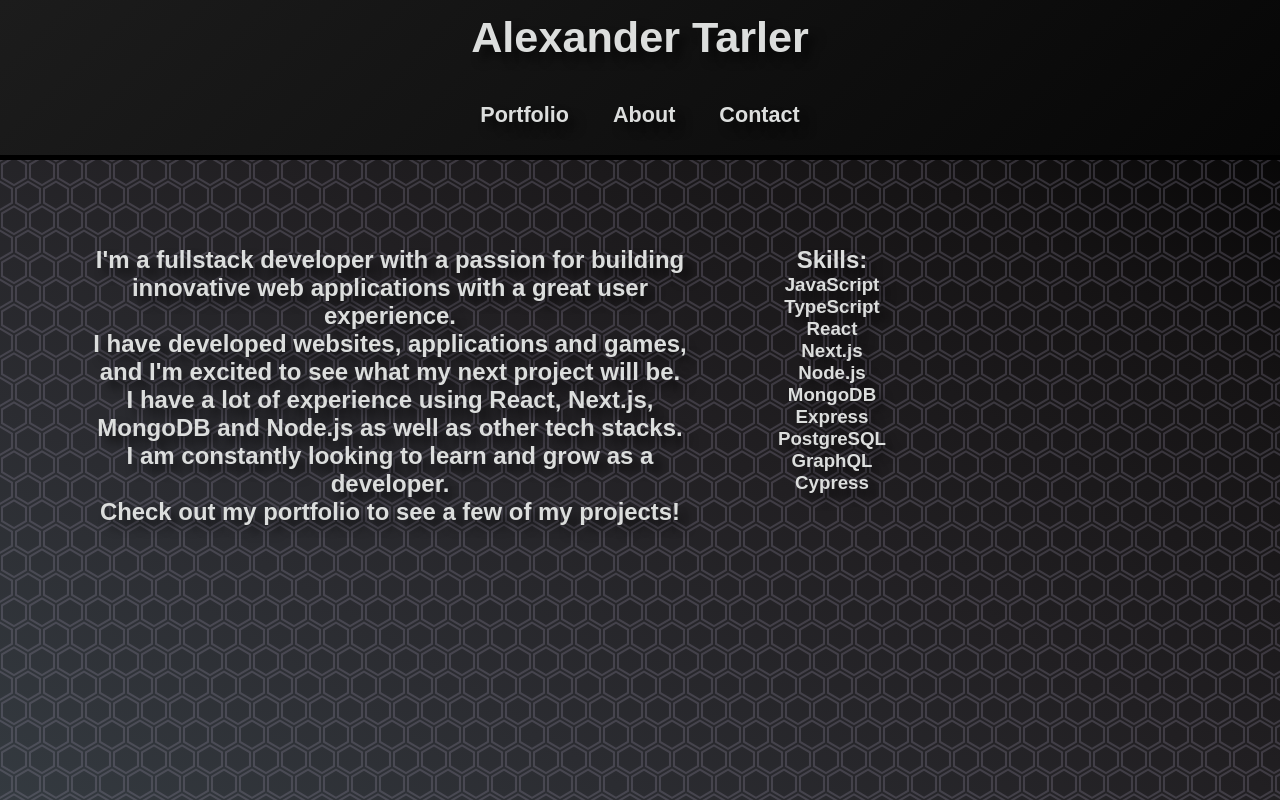
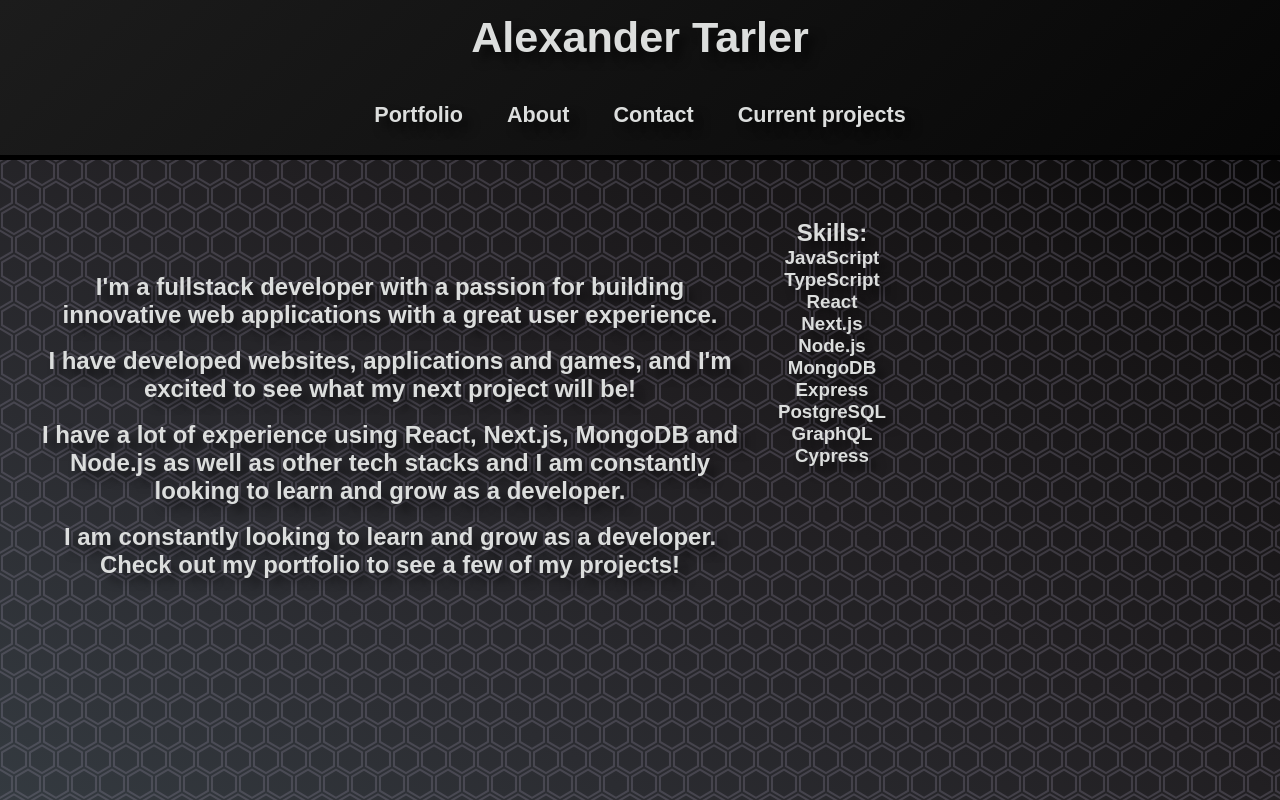
Before and after one commit to AlexanderTarler/Portfolio, a Next.js app: page /about in a window 1280 px wide. Built offline with nearby package versions, Linux system fonts and the light colour scheme.

Commit message:
Had to move the techstacks a bit for the mobile version, also started work on a current-projects-page

```diff
--- a/app/Navbar.tsx
+++ b/app/Navbar.tsx
@@ -8,6 +8,7 @@ const MENU_LIST = [
     { text: "Portfolio", href: "/portfolio" },
     { text: "About", href: "/about" },
     { text: "Contact", href: "/contact" },
+    { text: "Current projects", href: "/current" },
 ];
 const Navbar = () => {
     const [navActive, setNavActive] = useState<any>(null);
--- a/app/about/about.css
+++ b/app/about/about.css
@@ -17,8 +17,8 @@
 
 #tech-stacks {
     margin-top: 20vh;
+    padding-bottom: 5vh;
 }
-
 
 @media only screen and (min-width: 600px) {
     .about {
@@ -41,9 +41,8 @@
     #about-text-box {
         position: relative;
         top: 10vh;
-        text-align: center;
         border: none;
-        width: 50vw;
+        width: 55vw;
         margin-right: 500px;
     }
 
@@ -52,4 +51,9 @@
         bottom: 45vh;
         left: 15vw;
     }
+
+    #tech-stacks {
+        margin-top: 10vh;
+        padding-bottom: 0vh;
+    }
 }
--- a/app/about/page.tsx
+++ b/app/about/page.tsx
@@ -5,15 +5,18 @@ import Link from 'next/link';
 
 
 
-export default function Home() {
+export default function About() {
 
     return (
         <>
             <main className='about'>
                 <div id="about-text-box">
                     <h2>I&apos;m a fullstack developer with a passion for building innovative web applications with a great user experience.</h2>
-                    <h2>I have developed websites, applications and games, and I&apos;m excited to see what my next project will be.</h2>
-                    <h2>I have a lot of experience using React, Next.js, MongoDB and Node.js as well as other tech stacks.</h2>
+                    <br />
+                    <h2>I have developed websites, applications and games, and I&apos;m excited to see what my next project will be!</h2>
+                    <br />
+                    <h2>I have a lot of experience using React, Next.js, MongoDB and Node.js as well as other tech stacks and I am constantly looking to learn and grow as a developer.</h2>
+                    <br />
                     <h2>I am constantly looking to learn and grow as a developer.</h2>
                     <Link href={"/portfolio"}>
                         <h5>Check out my portfolio to see a few of my projects!</h5>
--- a/app/contact/page.tsx
+++ b/app/contact/page.tsx
@@ -2,12 +2,11 @@
 import '../globals.css';
 import Link from 'next/link';
 import './contact.css';
-import { useGlobalContext } from '../Context/store';
 
 
 
 
-export default function Home() {
+export default function Contact() {
     return (
         <>
             <div className='contact'>
--- /dev/null
+++ b/app/current/current.css
@@ -0,0 +1,5 @@
+main {
+    display: flex;
+    justify-content: center;
+    align-items: center;
+}
```
Also changed, not shown: app/current/page.tsx (added, +16 -0 lines).
